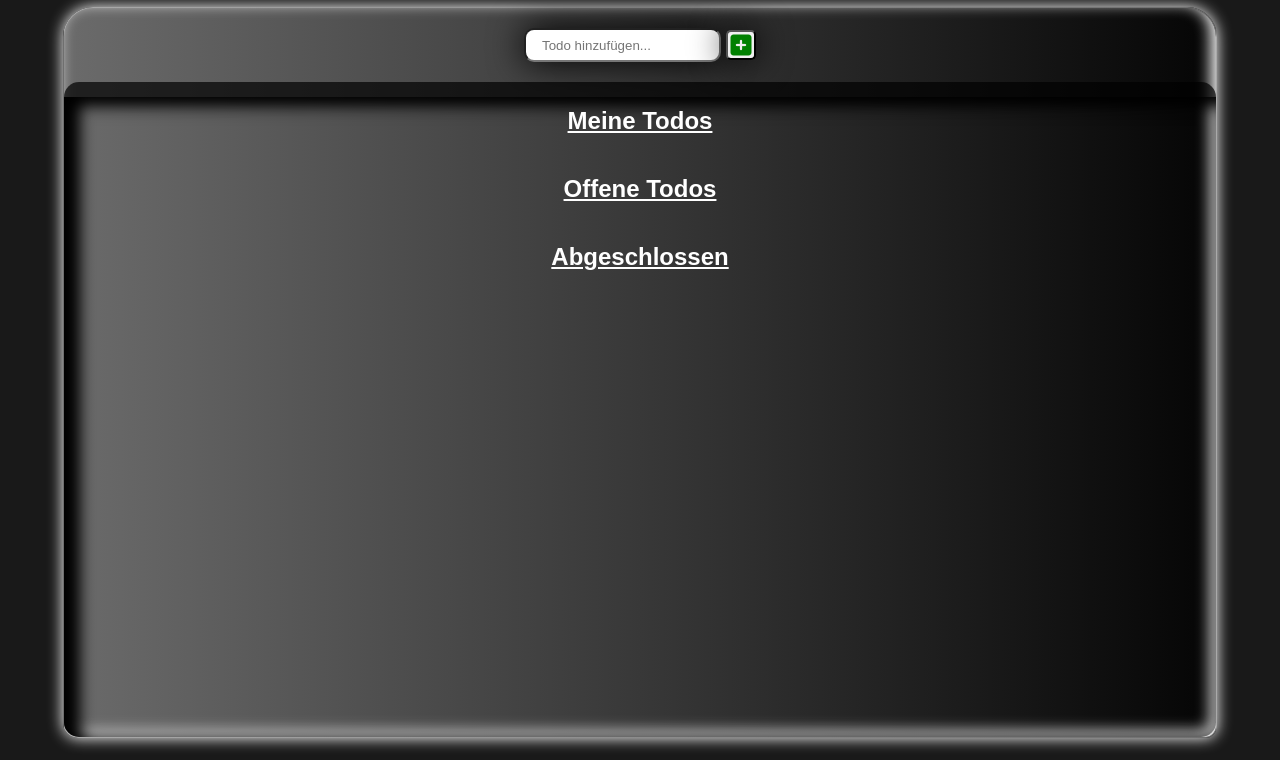
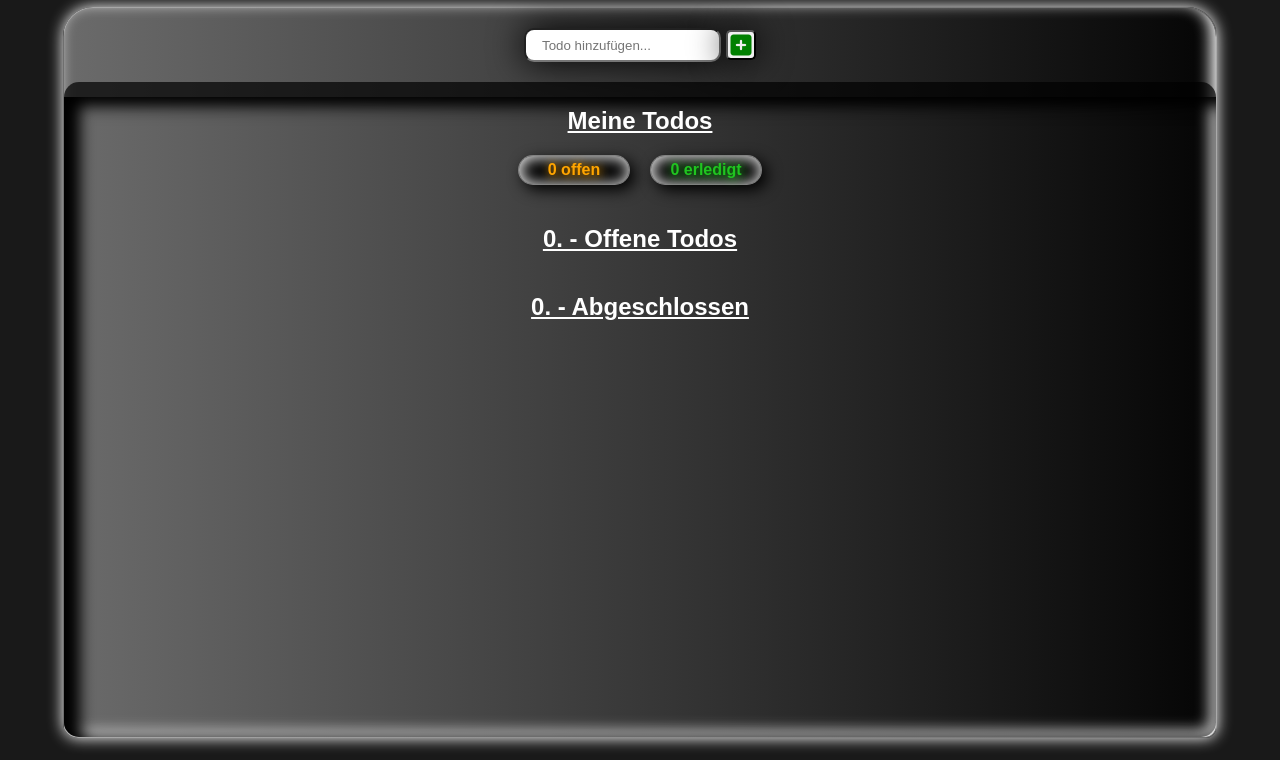
Before and after one commit to DanielVierh/todo-app, a plain HTML site: page index.html in a window 1280 px wide. Shown: the part 40-800 px from the top of the page. Drawn offline with Linux system fonts and the light colour scheme.

Commit message:
Anzahl an offenen und geschlossenen Todos wird angezeigt

```diff
--- a/index.html
+++ b/index.html
@@ -19,6 +19,10 @@
 
 
         <h2>Meine Todos</h2>
+        <div class="statusContainer">
+            <div class="capsule openStatus">{{ openQuantity }} offen</div>
+            <div class="capsule closedStatus">{{ closedQuantity }} erledigt</div>
+        </div>
         <ul>
             <li v-for="(todo, index) in todos" :class="{ 'isDone' : todo.done }">
                 <p>{{todo.description}}</p>
@@ -29,12 +33,12 @@
             </li>
         </ul>
 
-        <h2>Offene Todos</h2>
+        <h2>{{ openQuantity }}. - Offene Todos</h2>
         <ul>
             <li v-for="todo in openTodo" class="pureTodo"><i class="fas fa-thumbtack"></i> {{ todo.description }}</li>
         </ul>
 
-        <h2>Abgeschlossen</h2>
+        <h2>{{ closedQuantity }}. - Abgeschlossen</h2>
         <ul>
             <li v-for="todo in doneTodo" class="pureTodo"><i class="fas fa-check-circle"></i> {{ todo.description }}</li>
         </ul>
--- a/src/css/style.scss
+++ b/src/css/style.scss
@@ -205,3 +205,31 @@ h2 {
     border: 2px solid white;
     margin: 10px;
 }
+
+
+.statusContainer{
+    display: flex;
+    align-items: center;
+    justify-content: space-between;
+}
+
+.capsule{
+    width: 100px;
+    padding: 5px;
+    border: 1px solid rgba(255, 255, 255, 0.5);
+    background-color: #050505;
+    border-radius: 30px;
+    text-align: center;
+    margin: 10px;
+    box-shadow: inset 1px 1px 15px white, 5px 5px 15px black;
+    font-weight: bold;
+}
+
+.openStatus{
+    color: orange;
+    text-shadow: 1px 1px 10px orange;
+}
+.closedStatus{
+    color: rgb(32, 197, 32);
+    text-shadow: 1px 1px 10px rgb(32, 197, 32);
+}
--- a/src/js/script.js
+++ b/src/js/script.js
@@ -18,6 +18,25 @@ var app = new Vue({
         },
         openTodo() {
             return this.todos.filter((todo) => !todo.done);
+        },
+        openQuantity() {
+            let sum = 0;
+            this.todos.forEach((todo) => {
+                if (!todo.done) {
+                    sum++;
+                }
+            });
+            return sum;
+        },
+
+       closedQuantity() {
+            let sum = 0;
+            this.todos.forEach((todo) => {
+                if (todo.done) {
+                    sum++;
+                }
+            });
+            return sum;
         },
     },
 
```
Also changed, not shown: src/css/style.css, 1 other file.
